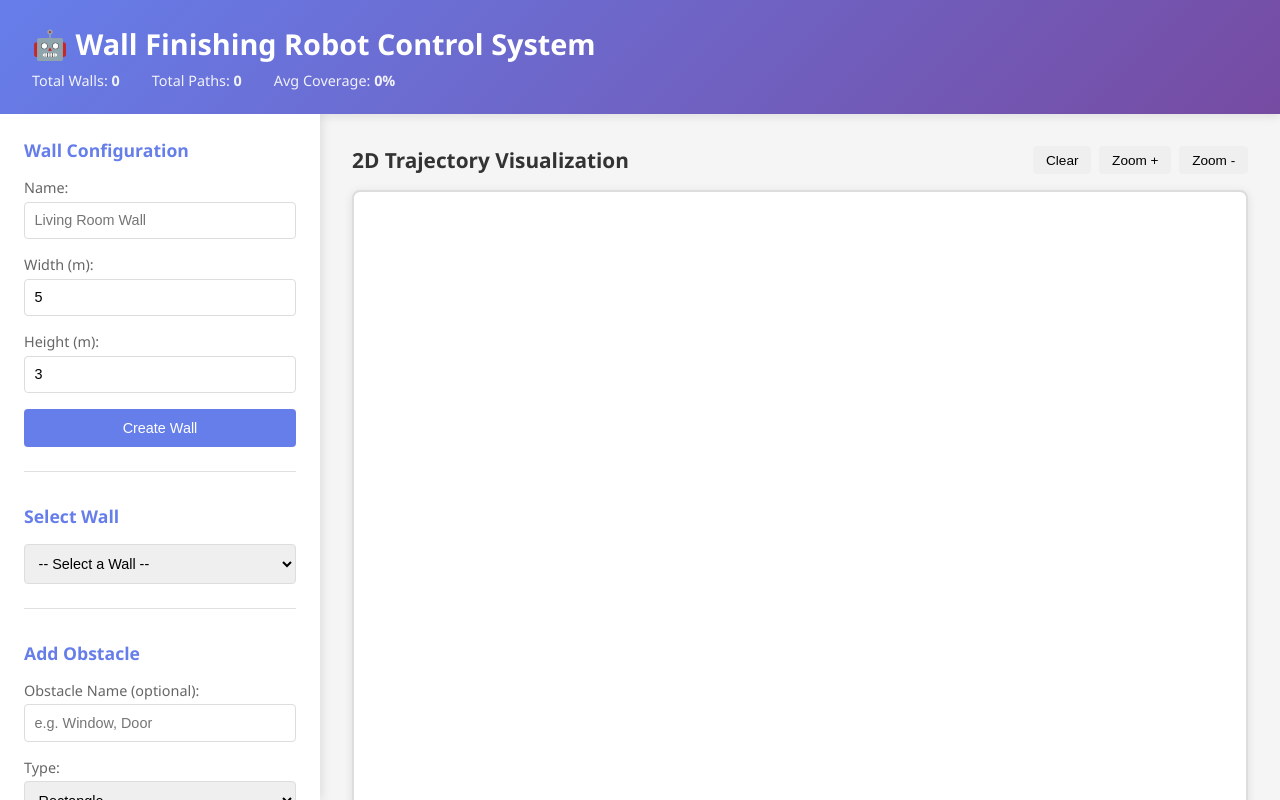
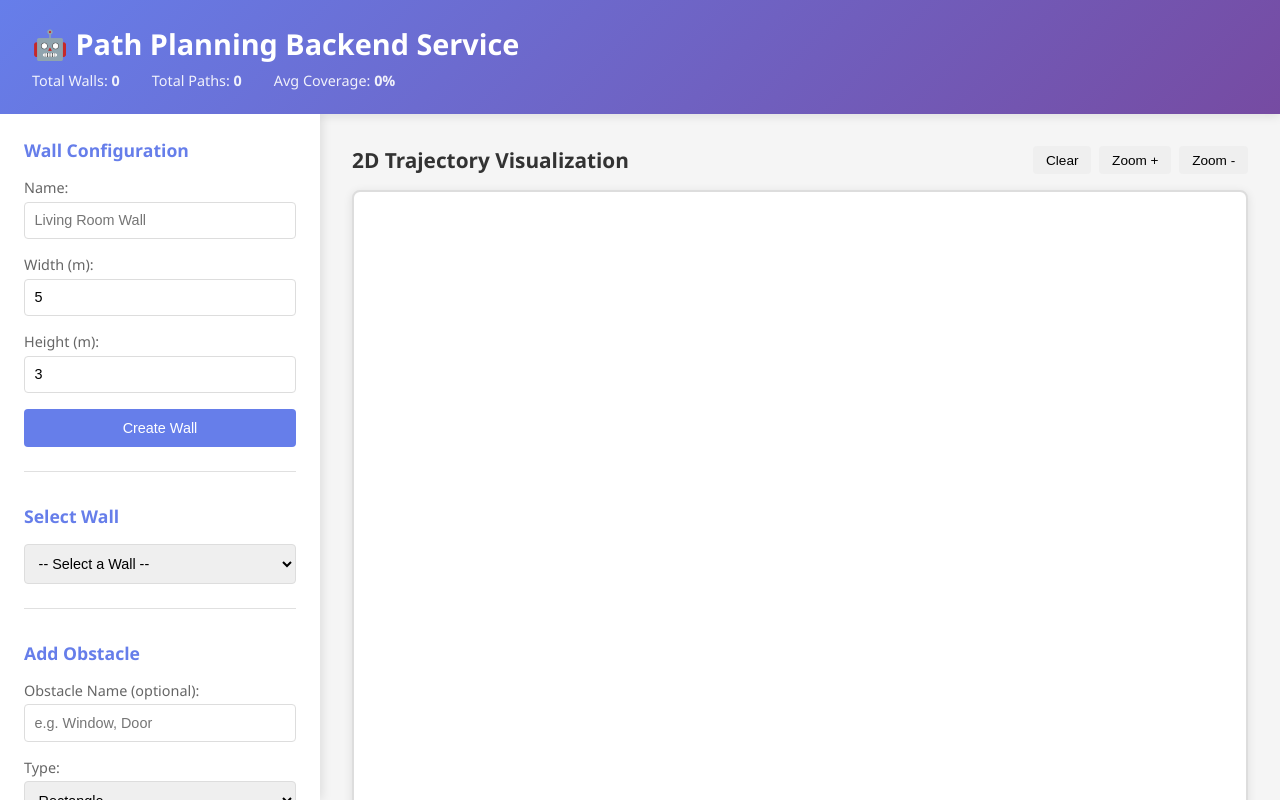
Before and after one commit to swasdas/Path-Planning-Backend-Service, a website built with Vite: page frontend/index.html in a window 1280 px wide. Built offline with nearby package versions, Linux system fonts and the light colour scheme; no server answers.

Commit message:
Change title and header text for service update

```diff
--- a/frontend/index.html
+++ b/frontend/index.html
@@ -3,13 +3,13 @@
 <head>
     <meta charset="UTF-8">
     <meta name="viewport" content="width=device-width, initial-scale=1.0">
-    <title>Wall Finishing Robot Control System</title>
+    <title>Path Planning Backend Service</title>
     <link rel="stylesheet" href="/src/styles/main.css">
 </head>
 <body>
     <div class="app-container">
         <header>
-            <h1>🤖 Wall Finishing Robot Control System</h1>
+            <h1>🤖 Path Planning Backend Service</h1>
             <div class="header-stats" id="headerStats">
                 <span>Total Walls: <strong id="totalWalls">0</strong></span>
                 <span>Total Paths: <strong id="totalPaths">0</strong></span>
```
